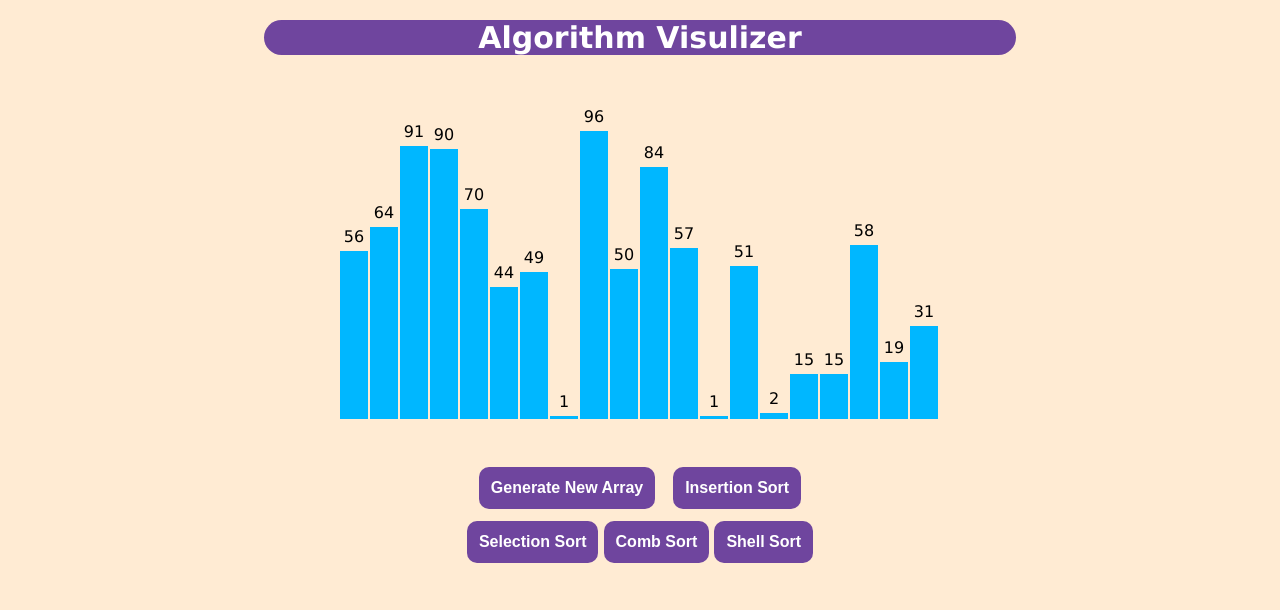
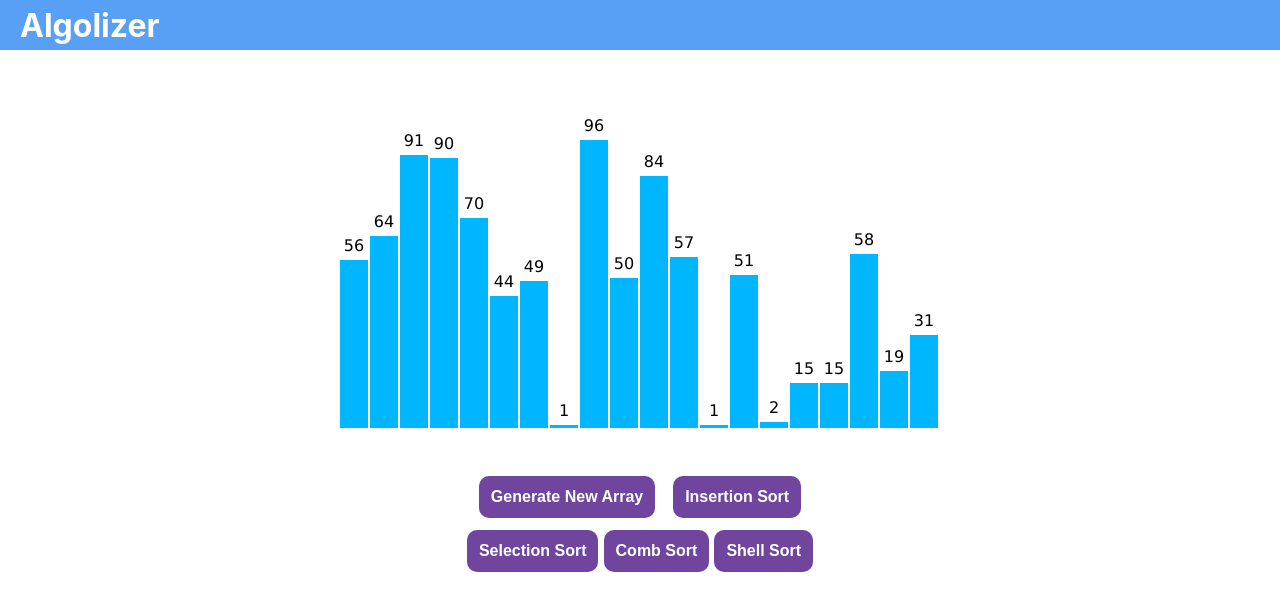
Before and after one commit to raj1828/Algolizer, a plain HTML site: page index.html in a window 1280 px wide. Drawn offline with Linux system fonts and the light colour scheme.

Commit message:
New Styling

```diff
--- a/index.html
+++ b/index.html
@@ -10,7 +10,9 @@
 
   <!-- body -->
   <body>
-    <section class="head">Algorithm Visulizer</section>
+    <nav>
+      <span>Algolizer</span>
+  </nav>
     <section class="data-container"></section>
     <section id="ele"></section>
     <div style="margin: auto; width: fit-content;">
--- a/style.css
+++ b/style.css
@@ -3,7 +3,7 @@
   }
 
   body {
-    background-color: rgb(255, 235, 211);
+    background-color: #fff;
     font-family: Verdana, sans-serif;
   }
 
@@ -20,6 +20,7 @@
   }
 
   .data-container {
+    margin-top: 4rem !important;
     width: 600px;
     height: 364px;
     position: relative;
@@ -67,3 +68,31 @@
     text-align: center;
     height: 35px;
   }
+
+  * {
+    padding: 0;
+    margin: 0;
+    box-sizing: border-box;
+  }
+
+  nav {
+    position: absolute;
+    top: 0;
+    width: 100%;
+    height: 50px;
+    background: #58a0f5;
+  }
+  nav span {
+    display: flex;
+    justify-content: flex-start;
+    margin-left: 20px;
+    align-items: center;
+    width: 100%;
+    height: 50px;
+    font-family: 'Inter';
+      font-style: normal;
+      font-weight: 700;
+      font-size: 2rem;
+      line-height: 21px;
+      color: #fff;
+  }
```
